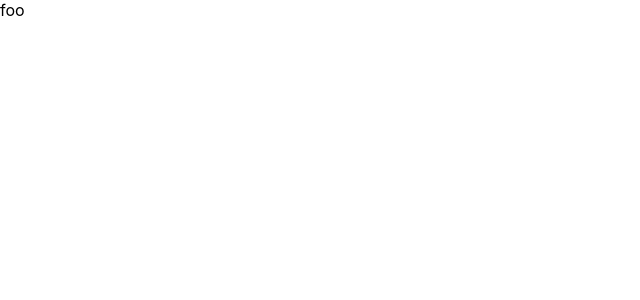
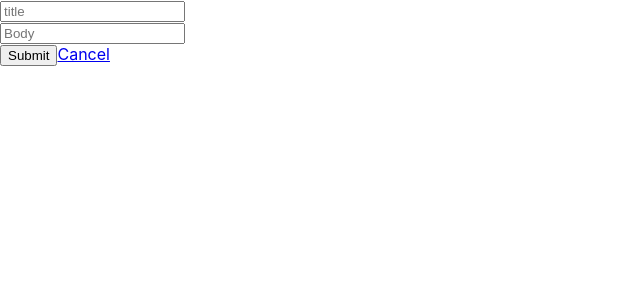
Before and after one commit to kurokuman/react-redux-crud-application, a React (Create React App) app: page /events/new in a window 1280 px wide. Shown: the top 300 px of the page, without its empty margins (0-640 px from the left). Built offline with nearby package versions, Linux system fonts and the light colour scheme.

Commit message:
section34

```diff
--- a/src/actions/index.js
+++ b/src/actions/index.js
@@ -1,5 +1,6 @@
 import axios from "axios"
 export const READ_EVENTS = "READ_EVENTS"
+export const CREATE_EVENT = "CREATE_EVENT"
 
 const ROOT_URL = "https://udemy-utils.herokuapp.com/api/v1"
 const QUERYSTRING = "?token=token123"
@@ -9,3 +10,9 @@ export const readEvents = () => async (dispatch) => {
   console.log(responese)
    dispatch({type: READ_EVENTS, responese})
 }
+
+export const postEvent = values => async (dispatch) => {
+  const responese = await axios.post(`${ROOT_URL}/events${QUERYSTRING}`, values)
+  console.log(responese)
+   dispatch({type: CREATE_EVENT, responese})
+}
--- a/src/components/events_new.js
+++ b/src/components/events_new.js
@@ -1,20 +1,60 @@
 import React, { Component } from 'react';
 import { connect } from "react-redux";
+import { Field, reduxForm } from "redux-form"
 import { Link } from "react-router-dom";
 
-// import { postEvent } from "../actions"
+import { postEvent } from "../actions"
 
 class EventsNew extends Component {
+  constructor(props){
+    super(props)
+    this.onSubmit = this.onSubmit.bind(this)
+  }
+  renderField(field) {
+    const { input, label, type, meta: { touched, error } } = field
+    return (
+      <div>
+        <input {...input} placeholder={label} type={type} />
+        {touched && error && <span>{error}</span>}
+      </div>)
+  }
+
+  async onSubmit(values) {
+    await this.props.postEvent(values)
+    this.props.history.push("/")
+  }
 
   render() {
+    const { handleSubmit } = this.props
     return (
       <React.Fragment>
-        <div>foo</div>
-     </React.Fragment>
+        <form onSubmit={handleSubmit(this.onSubmit)}>
+          <div>
+            <Field label="title" name="title" type="text" component={this.renderField} />
+            <Field label="Body" name="body" type="text" component={this.renderField} />
+          </div>
+
+          <div>
+            <input type="submit" value="Submit" disabled={false} />
+            <Link to="/" >Cancel</Link>
+          </div>
+        </form>
+      </React.Fragment>
     )
   }
 }
 
-// const mapDispatchToProps = ({ postEvent })
+const validate = values => {
+  const errors = {}
 
-export default connect(null, null)(EventsNew)
+  if (!values.title) errors.title = "Enter a title pleas"
+  if (!values.body) errors.body = "Enter a title pleas"
+
+  return errors
+}
+
+const mapDispatchToProps = ({ postEvent })
+
+export default connect(null, mapDispatchToProps)(
+  reduxForm({ validate, form: "eventNewForm" })(EventsNew)
+)
--- a/src/reducers/index.js
+++ b/src/reducers/index.js
@@ -1,5 +1,6 @@
 import { combineReducers } from "redux"
+import {reducer as form } from "redux-form";
 
 import events from "./events"
 
-export default combineReducers({ events })
+export default combineReducers({ events, form })
```
